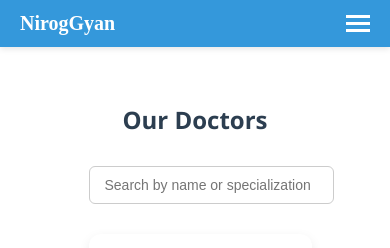
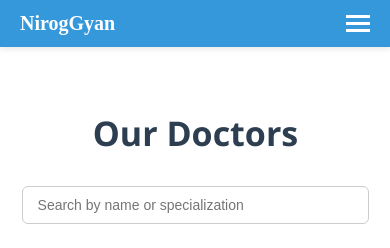
Before and after one commit to rasheedgit/nirog-appointment-app, a React (Create React App) app: page / in a window 390 px wide. Shown: the top 248 px of the page. Built offline with nearby package versions, Linux system fonts and the light colour scheme; grey boxes are pictures that could not be loaded.

Commit message:
enhanced mobile layout

```diff
--- a/src/styles/BookAppointment.css
+++ b/src/styles/BookAppointment.css
@@ -1,8 +1,8 @@
 .book-container {
   max-width: 600px;
-  margin: 0 auto;
+  margin: auto;
   padding: 40px 20px;
-  font-family: 'Segoe UI', Tahoma, Geneva, Verdana, sans-serif;
+  font-family: "Segoe UI", Tahoma, Geneva, Verdana, sans-serif;
   background-color: #fff;
   border-radius: 12px;
   box-shadow: 0 6px 16px rgba(0, 0, 0, 0.08);
@@ -33,6 +33,7 @@ form input {
   border: 1px solid #ccc;
   border-radius: 6px;
   outline: none;
+  margin-left: 20px;
 }
 
 form input:focus {
@@ -84,6 +85,7 @@ form button:hover {
 @media (max-width: 768px) {
   .book-container {
     padding: 20px;
+    max-width: 80%;
   }
 
   form input {
--- a/src/styles/DoctorProfile.css
+++ b/src/styles/DoctorProfile.css
@@ -1,8 +1,8 @@
 .profile-container {
   max-width: 800px;
-  margin: 0 auto;
+  margin: auto;
   padding: 40px 20px;
-  font-family: 'Segoe UI', Tahoma, Geneva, Verdana, sans-serif;
+  font-family: "Segoe UI", Tahoma, Geneva, Verdana, sans-serif;
   text-align: center;
 }
 
--- a/src/styles/Home.css
+++ b/src/styles/Home.css
@@ -2,7 +2,7 @@
   max-width: 1000px;
   margin: 0 auto;
   padding: 40px 20px;
-  font-family: 'Segoe UI', Tahoma, Geneva, Verdana, sans-serif;
+  font-family: "Segoe UI", Tahoma, Geneva, Verdana, sans-serif;
 }
 
 .home-page h1 {
@@ -36,12 +36,15 @@
 }
 
 @media (max-width: 768px) {
+  .home-page {
+    min-width: 90%;
+  }
   .home-page h1 {
-    font-size: 24px;
+    font-size: 34px;
   }
 
   .search-input {
-    max-width: 100%;
+    max-width: 90%;
     font-size: 14px;
   }
 
```
